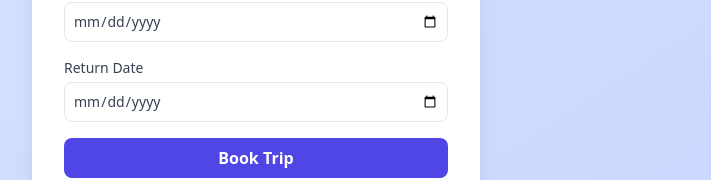
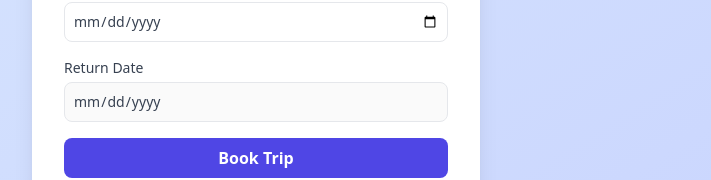
Before and after one commit to shatabdi12/kingfisher, a React (Vite) app: page / in a window 1280 px wide. Shown: the part 392-572 px from the top of the page, without its empty margins (384-1095 px from the left). Built offline with nearby package versions, Linux system fonts and the light colour scheme.

Commit message:
feat: add date format

```diff
--- a/package.json
+++ b/package.json
@@ -11,6 +11,7 @@
   },
   "dependencies": {
     "autoprefixer": "^10.4.21",
+    "date-fns": "^4.1.0",
     "postcss": "^8.5.3",
     "react": "^19.1.0",
     "react-dom": "^19.1.0",
--- a/src/components/TripForm.jsx
+++ b/src/components/TripForm.jsx
@@ -1,24 +1,47 @@
-import React from 'react';
+import { formatDate } from 'date-fns';
+import React, { useState } from 'react';
 
 function TripForm() {
+    const today = formatDate(new Date(), "yyyy-MM-dd");
+
+    const [tripType, setTripType] = useState("one-way");
+    const [departure, setDeparture] = useState("");
+    const [returnDate, setReturnDate] = useState("");
+
     return (
       <form className="flex flex-col space-y-4">
         <label className="flex flex-col text-sm font-medium text-gray-700">
           Trip Type
-          <select className="mt-1 p-2 border rounded-lg">
-            <option>One Way</option>
-            <option>Two Way</option>
+          <select
+            className="mt-1 p-2 border rounded-lg"
+            value={tripType}
+            onChange={(e) => setTripType(e.target.value)}
+          >
+            <option value="one-way">One Way</option>
+            <option value="round-trip">Two Way</option>
           </select>
         </label>
 
         <label className="flex flex-col text-sm font-medium text-gray-700">
           Departure Date
-          <input type="date" className="mt-1 p-2 border rounded-lg" />
+          <input
+            type="date"
+            className="mt-1 p-2 border rounded-lg"
+            value={departure}
+            onChange={(e) => setDeparture(e.target.value)}
+            min={today} />
         </label>
 
         <label className="flex flex-col text-sm font-medium text-gray-700">
           Return Date
-          <input type="date" className="mt-1 p-2 border rounded-lg" />
+          <input
+            type="date"
+            className="mt-1 p-2 border rounded-lg"
+            value={returnDate}
+            onChange={(e) => setReturnDate(e.target.value)}
+            min={departure || today}
+            disabled={tripType === "one-way"}
+          />
         </label>
 
         <button
```
Also changed, not shown: 1 other file (tests, documents, lock files or other folders).
